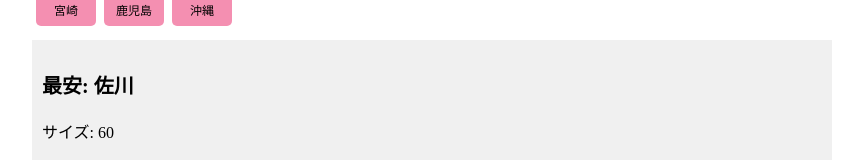
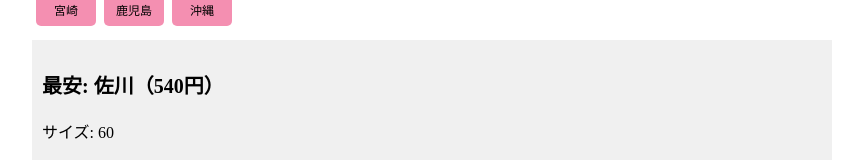
Before and after one commit to kdmn77/shipping-checker, a React (Vite) app: page / in a window 1280 px wide. Both pictures are taken after a click on the button "60". Shown: the part 432-592 px from the top of the page, without its empty margins (208-1071 px from the left). Built offline with nearby package versions, Linux system fonts and the light colour scheme.

Commit message:
Update App.jsx

```diff
--- a/src/App.jsx
+++ b/src/App.jsx
@@ -118,7 +118,19 @@
 
 {result && (
   <div style={{ background: '#f0f0f0', padding: 10 }}>
-    <p style={{ fontSize: '20px', fontWeight: 'bold' }}>最安: {result.cheapest}</p>
+    <p style={{ fontSize: '20px', fontWeight: 'bold' }}>
+      最安: {result.cheapest}
+      {result.cheapest !== '同額' && (
+        <>
+          {result.cheapest === 'ヤマト' && result.yamato !== undefined && (
+            <>（{result.yamato.toLocaleString()}円）</>
+          )}
+          {result.cheapest === '佐川' && result.sagawa !== undefined && (
+            <>（{result.sagawa.toLocaleString()}円）</>
+          )}
+        </>
+      )}
+    </p>
     <p>サイズ: {result.size}</p>
     {result.yamato !== undefined && <p>ヤマト: {result.yamato.toLocaleString()}円</p>}
     {result.sagawa !== undefined && <p>佐川: {result.sagawa.toLocaleString()}円</p>}
```
